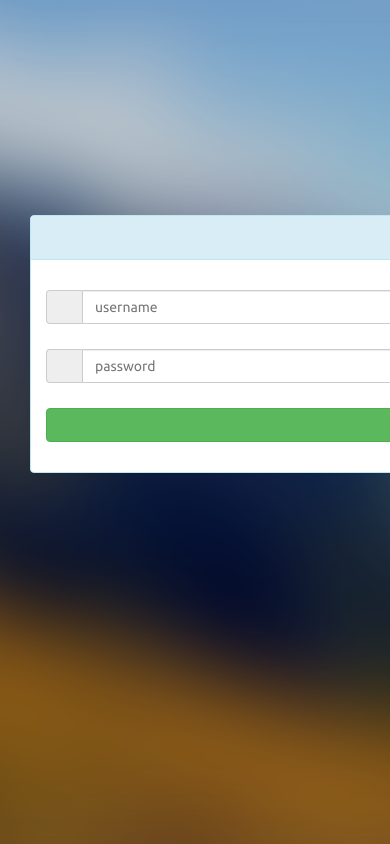
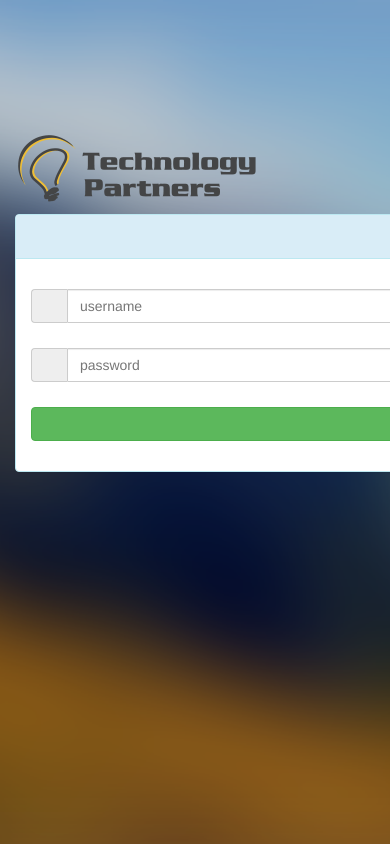
Before and after one commit to jorgeluis11/tpinterview, a Django app: page /login/validation in a window 390 px wide. Run offline with Django 3.2, Linux system fonts and the light colour scheme; some libraries are stand-ins or nearby versions; some web fonts are replaced.

Commit message:
Fixed responsive layout.

```diff
--- a/static/css/login.css
+++ b/static/css/login.css
@@ -48,19 +48,20 @@
     -o-background-size: cover;
 }
 
-/*.carousel-inner .four {
-    background: url(../img/backgrounds/4.png);
-    background-size: cover;
-    -moz-background-size: cover;
-    -webkit-background-size: cover;
-}*/
-
 .carousel-inner .four {
     background: url(../img/backgrounds/1.png);
     background-size: cover;
     -moz-background-size: cover;
     -webkit-background-size: cover;
 }
+
+
+/*.carousel-inner .five {
+    background: url(../img/backgrounds/4.png);
+    background-size: cover;
+    -moz-background-size: cover;
+    -webkit-background-size: cover;
+}*/
 
 .carousel .active.left {
     visibility: visible;
@@ -73,3 +74,31 @@
     -o-transition: opacity 1s;
     transition: opacity 1s;
 }
+
+#login-alert{
+    display:none
+}
+
+.input-group{
+    margin-bottom: 25px
+}
+
+#btn-login{
+    width: 100%;
+}
+
+#login-image-box{
+    margin-top:130px;
+    margin-bottom: 10px;
+}
+
+#login-image-box > img{
+}
+
+.panel-body{
+    padding-top:30px;
+}
+
+.form-group{
+    margin-top:10px;
+}
--- a/static/css/style.css
+++ b/static/css/style.css
@@ -2,12 +2,12 @@
     padding-bottom: 50px;
 }
 
-h1, h2, h3{
+h1, h2, h3, td, a{
     font-family: 'Raleway', sans-serif;
 }
 
 h4, h5, h6, p,
-button, label, div{
+button, label, th{
     font-family: 'Ubuntu', sans-serif;
 }
 
@@ -31,7 +31,6 @@ button, label, div{
 }
 
 .language{
-    height: 240px;
     border: 1px dotted rgba(0,0,0,0.0);
     display: block;
     color:black;
@@ -62,12 +61,6 @@ button, label, div{
     text-align: center;
     margin-top: 14px;
 }
-
-.language>div{
-    height: 192px;
-}
-
-
 
 .language>div>img{
     width: 71%;
@@ -191,22 +184,23 @@ button, label, div{
     padding: 5px 25px;
 }
 
-#header-right > a{
+.header-right > ul > li a{
     color: #222;
 }
 
-#header-right> a > h3{
+.header-right > ul > li > a > h3{
     margin-left: 20px;
     line-height: 37.5px;
     margin-right: 20px;
     text-decoration: none;
     font-family: 'Raleway', sans-serif;
     font-weight: bold;
-    margin-top: 17px;
-    margin-bottom: 15px;
+    padding-top: 6px;
+    margin-top: 0px;
+    margin-bottom: 4px;
 }
 
-#header-right > a:hover{
+.header-right > ul > li > a:hover{
     background-color: #404041;
     color: white!important;
     -webkit-transition: .25s ease;
@@ -215,6 +209,8 @@ button, label, div{
          -o-transition: .25s  ease;
             transition: .25s  ease;
     text-decoration: none;
+    border-radius: 0px;
+
 }
 
 .logo-img{
--- a/templates/language/language_detail.html
+++ b/templates/language/language_detail.html
@@ -1,9 +1,9 @@
 {% block content %}
 	<h1 id="language-title">{[{exams.name | uppercase}]}</h1>
 	<div class="row">
-		<a ng-href="#/language/{[{exams.name | lowercase}]}/{[{exam.slug}]}" ng-repeat="exam in exams.exam" class="col-sm-3 language animated zoomInDown">
+		<a ng-href="#/language/{[{exams.name | lowercase}]}/{[{exam.slug}]}" ng-repeat="exam in exams.exam" class="col-sm-3 col-xs-12 language animated zoomInDown">
 			<div>
-				<img src="../static/img/exam.png" alt="" />
+				<img src="../static/img/exam.png" alt="" class="img-responsive" />
 			</div>
 			<h3>{[{exam.name}]}</h3>
 		</a>
--- a/templates/language/language_list.html
+++ b/templates/language/language_list.html
@@ -3,10 +3,10 @@
 		<h1 id="language-title" class="text-center">Programming languages</h1>
 		<hr/>
 		<div class="row">
-			<a ng-href="#/language/{[{language.slug}]}" ng-repeat="language in languages" class="col-sm-3 language animated zoomInDown">
+			<a ng-href="#/language/{[{language.slug}]}" ng-repeat="language in languages" class="col-sm-3 col-xs-12 language animated zoomInDown">
 				<div class="language-box">
-					<img ng-show="language.name === 'C#'" ng-src="../static/img/cSharp.png" alt="" />
-					<img ng-show="language.name !== 'C#'" ng-class"css3: language.name === 'CSS3'" ng-src="../static/img/{[{language.name|lowercase}]}.png" alt="" />
+					<img ng-show="language.name === 'C#'" class="img-responsive" ng-src="../static/img/cSharp.png" alt="" />
+					<img ng-show="language.name !== 'C#'" class="img-responsive" ng-class"css3: language.name === 'CSS3'" ng-src="../static/img/{[{language.name|lowercase}]}.png" alt="" />
 				</div>
 				<h3>{[{language.name}]}</h3>
 			</a>
--- a/templates/login.html
+++ b/templates/login.html
@@ -21,39 +21,42 @@
         </div>
         <div class="bgc-transparency">
             <div class="container">
-                <div class="content">
-                    <div style="margin-top:130px; margin-bottom: 10px; " class="col-md-6 col-md-offset-3 col-sm-8 col-sm-offset-2">
-                      <img style="margin:0 auto; display:block;" src="{% static 'img/logo.png'%}"  alt="">
+                <div class="row">
+                    <div id="login-image-box" class="col-md-6 col-md-offset-3 col-sm-8 col-sm-offset-1 col-xs-4">
+                      <img src="{% static 'img/logo.png'%}"  alt="">
                     </div>
-                   <div  class="col-md-6 col-md-offset-3 col-sm-8 col-sm-offset-2" >
+                </div>
+                <div class="row">
                     {% if error %}
+                        <div  class="col-md-6 col-md-offset-3 col-sm-8 col-sm-offset-1 col-xs-12" >
                             <div class="alert alert-danger" role="alert">
                             <span class="glyphicon glyphicon-exclamation-sign" aria-hidden="true"></span>
                             <span class="sr-only">Error:</span>
                             Your username and password didn't match. Please try again.
                             </div>
+                        </div>
                     {% endif %}
                 </div>
-                    <div id="loginbox" class="mainbox col-md-6 col-md-offset-3 col-sm-8 col-sm-offset-2">
+                <div class="row">
+                    <div id="loginbox" class="mainbox col-md-6 col-md-offset-3 col-sm-8 col-sm-offset-1">
                         <div class="panel panel-info" >
                             <div class="panel-heading">
-                                <div class="panel-title" style="text-align: center;">Sign In</div>
+                                <div class="panel-title text-center">Sign In</div>
                                 <!--<div style="float:right; font-size: 80%; position: relative; top:-10px"><a href="#">Forgot password?</a></div>-->
                             </div>
 
-                            <div style="padding-top:30px" class="panel-body" >
-
-                                <div style="display:none" id="login-alert" class="alert alert-danger col-sm-12"></div>
+                            <div class="panel-body" >
+                                <div id="login-alert" class="alert alert-danger col-sm-12"></div>
 
                                 <form id="loginform" class="form-horizontal" role="form" method="post" action="/login/validation">
                                     {% csrf_token %}
 
-                                    <div style="margin-bottom: 25px" class="input-group">
+                                    <div class="input-group">
                                         <span class="input-group-addon"><i class="glyphicon glyphicon-user"></i></span>
                                         <input id="login-username" type="text" class="form-control" name="username" value="" placeholder="username">
                                     </div>
 
-                                    <div style="margin-bottom: 25px" class="input-group">
+                                    <div class="input-group">
                                         <span class="input-group-addon"><i class="glyphicon glyphicon-lock"></i></span>
                                         <input id="login-password" type="password" class="form-control" name="password" placeholder="password">
                                     </div>
@@ -67,11 +70,11 @@
                                             </div>
 
                 -->
-                                     <div style="margin-top:10px" class="form-group">
+                                     <div class="form-group">
                                         <!-- Button -->
 
                                         <div class="col-sm-12 controls">
-                                          <input id="btn-login" class="btn btn-success" type="submit" value="Login" style="width: 100%;"/>
+                                          <input id="btn-login" class="btn btn-success" type="submit" value="Login" />
                                           <input type="hidden" name="next" value="{{ next }}" />
                                         </div>
                                     </div>
```
Also changed, not shown: templates/index.html (+14 -6 lines). Lines whose indentation alone changed are shown as unchanged.
